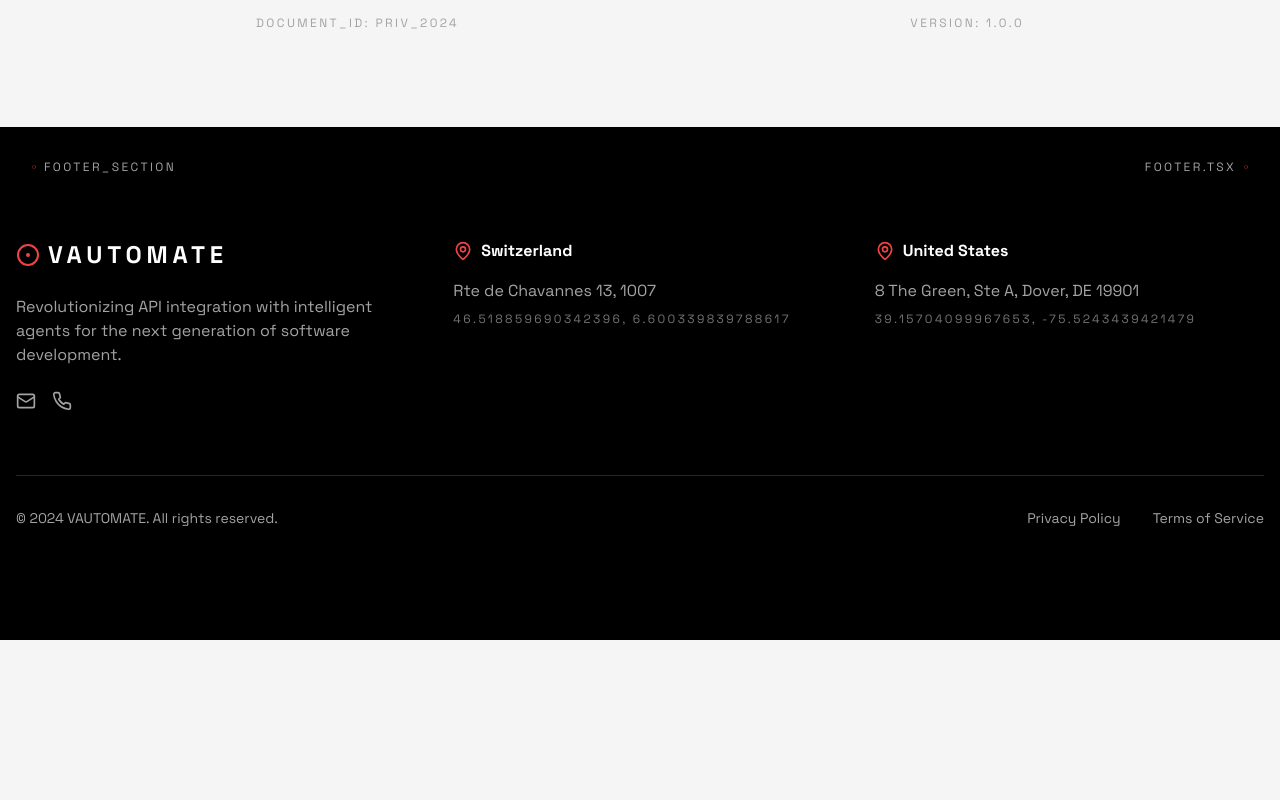
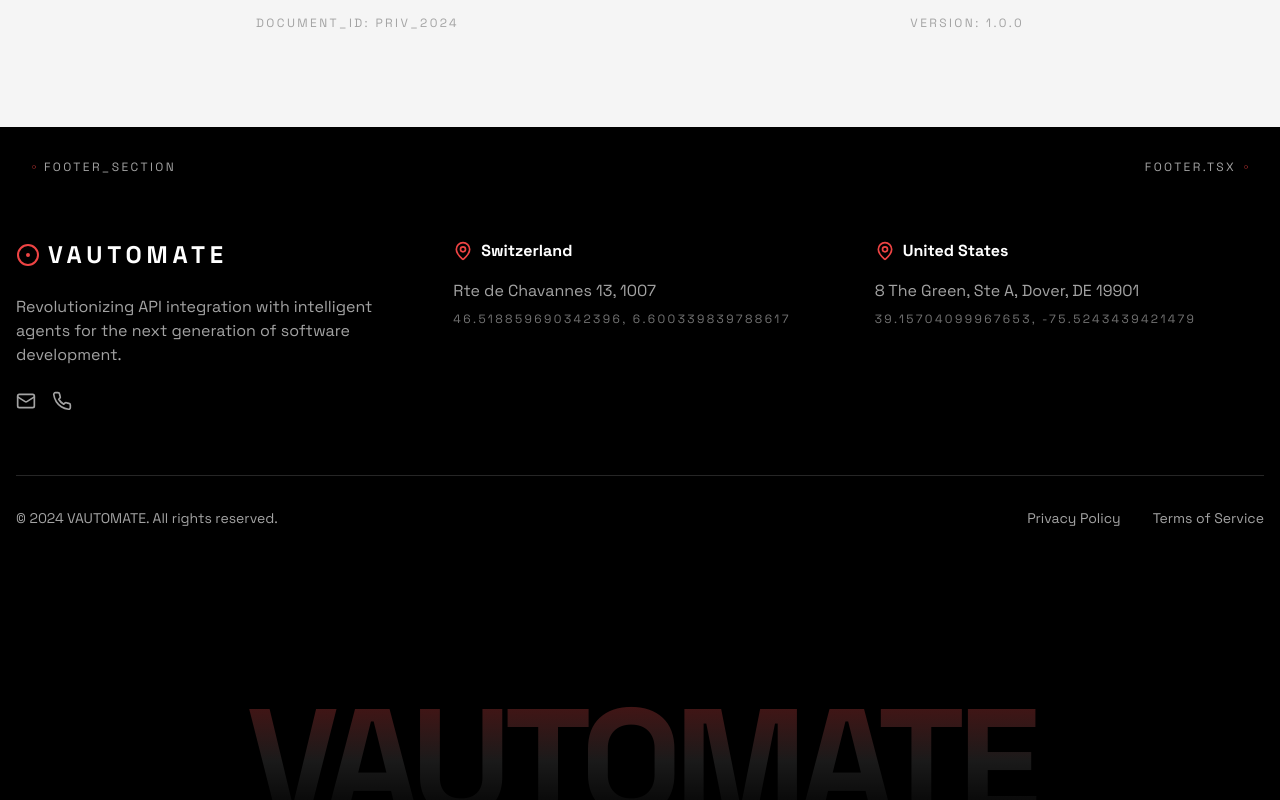
Before and after one commit to anandMohanan/vfa_rewrite_web, a Next.js app: page /privacy in a window 1280 px wide. Shown: the part 695-1495 px from the top of the page. Before the commit the page ends 1335 px from the top, so only its background shows below. Built offline with nearby package versions, Linux system fonts and the light colour scheme; no server answers.

Commit message:
footer update

```diff
--- a/components/footer.tsx
+++ b/components/footer.tsx
@@ -1,7 +1,7 @@
 "use client";
 
 import { motion } from "framer-motion";
-import { CircleDot, MapPin, Mail, Phone, Circle } from "lucide-react";
+import { CircleDot, MapPin, Mail, Phone, Circle } from 'lucide-react';
 import Link from "next/link";
 
 const locations = [
@@ -20,7 +20,6 @@
 export const FooterSection = () => {
     return (
         <footer className="bg-black text-white relative overflow-hidden">
-
             {/* Technical Labels */}
             <div className="absolute left-8 top-8 flex items-center gap-2 text-xs tracking-[0.2em] text-neutral-400">
                 <Circle size={4} className="text-red-500" />
@@ -95,6 +94,20 @@
                     </div>
                 </div>
             </div>
+
+            {/* Large Company Name with Glass Gradient Effect */}
+            <div className="relative w-full overflow-hidden h-32 mt-8">
+                <div
+                    className="absolute inset-0 flex items-center justify-center text-[150px] font-bold tracking-tighter text-transparent bg-clip-text bg-gradient-to-b from-red-500/30 via-white/10 to-white/0"
+                    style={{
+                        transform: 'translateY(20%)',
+                        WebkitBackgroundClip: 'text',
+                        WebkitTextFillColor: 'transparent',
+                    }}
+                >
+                    VAUTOMATE
+                </div>
+            </div>
         </footer>
     );
 };
```
